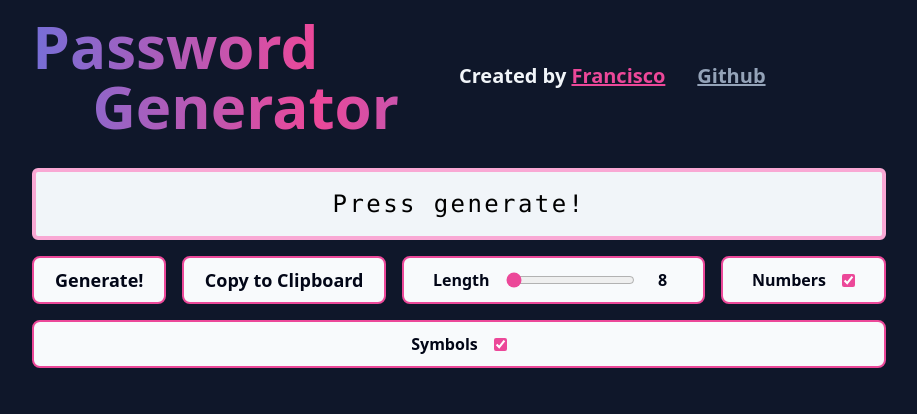
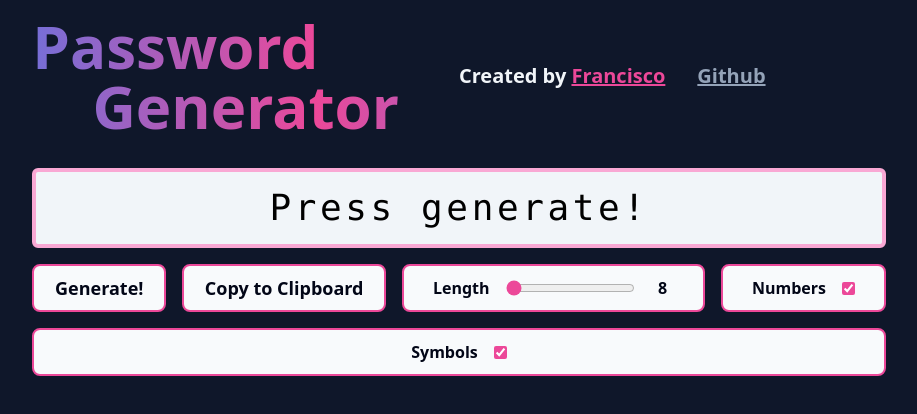
Before and after one commit to Furanshisuko17/QA-Projects, a SvelteKit app: page / in a window 1280 px wide. Shown: the top 414 px of the page, without its empty margins (181-1098 px from the left). Built offline with nearby package versions, Linux system fonts and the light colour scheme.

Commit message:
Change fontsize

```diff
--- a/src/routes/+page.svelte
+++ b/src/routes/+page.svelte
@@ -67,7 +67,7 @@
         </div>
     </div>
     <div class="mx-auto my-4 rounded-md border-4 border-pink-300 bg-slate-100 bg-clip-border p-4">
-        <div class="break-all text-center font-mono text-2xl tracking-widest">
+        <div class="break-all text-center font-mono text-4xl tracking-widest">
             {generatedPassword}
         </div>
     </div>
```
